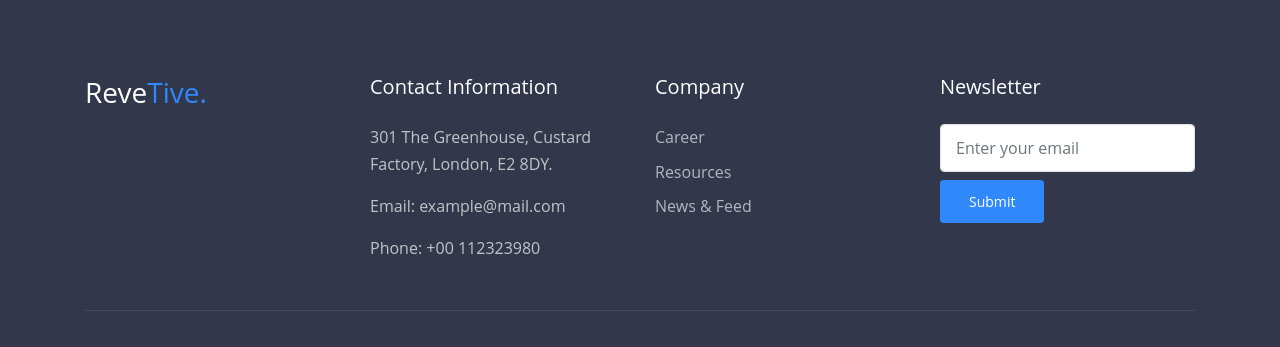
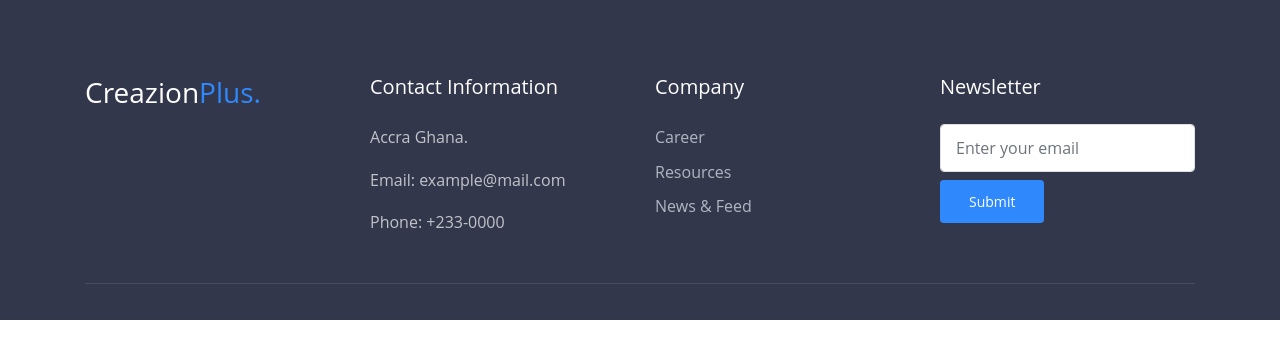
Before and after one commit to Niceneyna/CreazionPlus, a plain HTML site: page contact.html in a window 1280 px wide. Shown: the part 1678-2025 px from the top of the page. After the commit the page ends 1998 px from the top, so only its background shows below. Drawn offline with Linux system fonts and the light colour scheme; some packages are replaced by stand-ins of ours; files whose address does not match are found by name.

Commit message:
contact page edited

```diff
--- a/contact.html
+++ b/contact.html
@@ -147,13 +147,13 @@
     <div class="container">
       <div class="row">
         <div class="col-lg-3 py-3">
-          <h3>Reve<span class="fg-primary">Tive.</span></h3>
+          <h3>Creazion<span class="fg-primary">Plus.</span></h3>
         </div>
         <div class="col-lg-3 py-3">
           <h5>Contact Information</h5>
-          <p>301 The Greenhouse, Custard Factory, London, E2 8DY.</p>
+          <p>Accra Ghana.</p>
           <p>Email: example@mail.com</p>
-          <p>Phone: +00 112323980</p>
+          <p>Phone: +233-0000</p>
         </div>
         <div class="col-lg-3 py-3">
           <h5>Company</h5>
@@ -173,8 +173,10 @@
       </div>
 
       <hr>
+
     </div>
   </footer>
+
 
 
 <script src="assets/js/jquery-3.5.1.min.js"></script>
```
